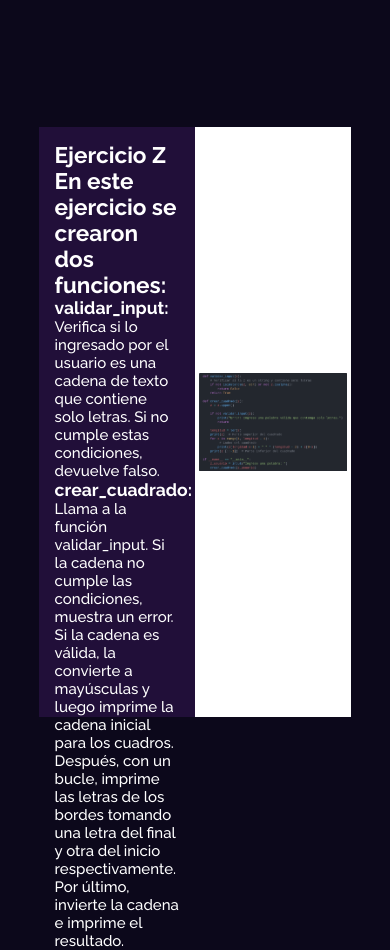
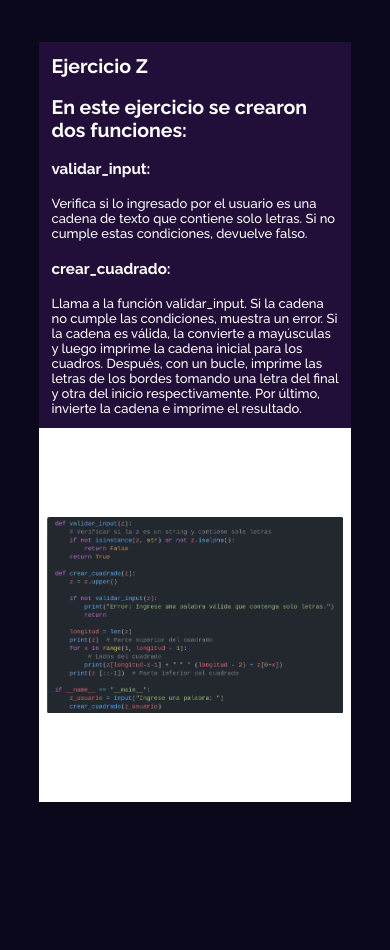
Before and after one commit to julsanchezsa/julsanchezsa.github.io, a plain HTML site: page index.html in a window 390 px wide. After the commit the page ends 844 px from the top, so only its background shows below. Drawn offline with Linux system fonts and the light colour scheme.

Commit message:
Se añadieron media queries

```diff
--- a/styles.css
+++ b/styles.css
@@ -1,11 +1,3 @@
-/*
-1. Posicionamiento --> static, absolute, relative, fixed
-2. Modelo de caja (Box model) --> margin, border, padding, content
-3. Tipografía --> tipos, tamaños de fuente, etc
-4. Estilos visuales --> box-shadow, border-radius, gradient, etc
-5. Otros --> reglas CSS y más
-*/
-
 :root {
   /* Colores */
   --background-color: #0c081b;
@@ -69,3 +61,27 @@ main {
   max-height: 95%;
   object-fit: cover;
 }
+
+@media (max-width: 600px) {
+  main {
+    flex-direction: column;
+    height: 90%;
+  }
+  .explication-container{
+    width: 100%;
+    height: 100%;
+    padding: 5%;
+    font-size: 12px;
+  }
+  .solution-container{
+    width: 100%;
+    height: 100%;
+  }
+}
+
+@media (max-width: 900px) {
+  .explication-container{
+    font-size: 13px;
+    padding: 4%;
+  }
+}
```
